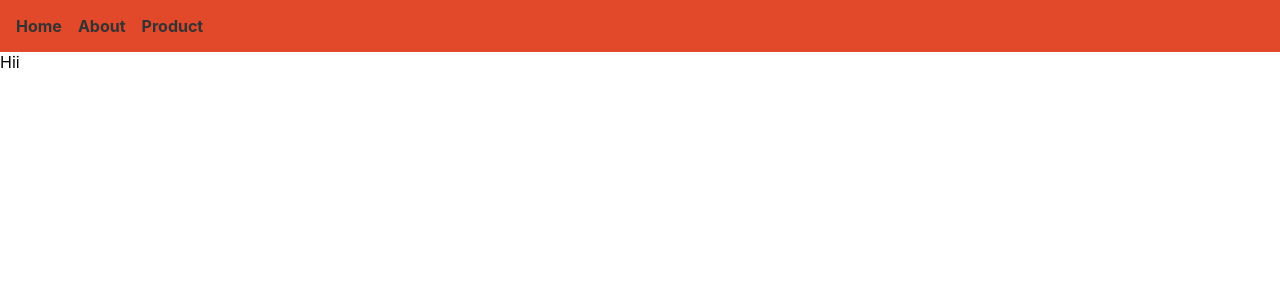
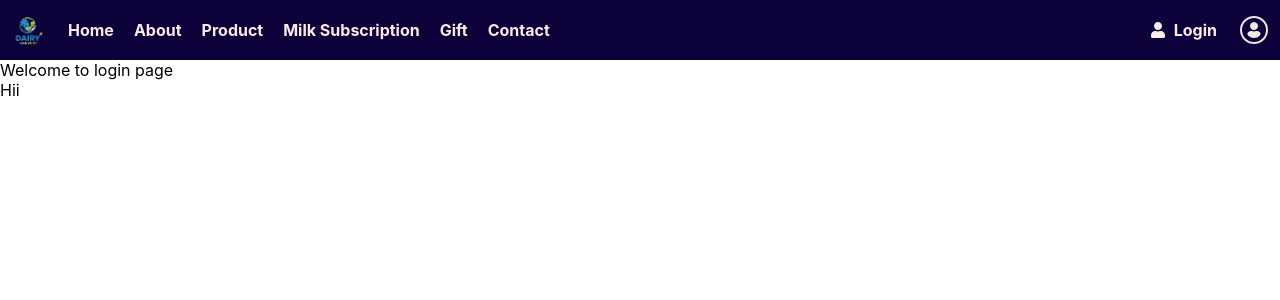
Before and after one commit to ujjawalkmr/shopping_web, a React (Create React App) app: page /login in a window 1280 px wide. Shown: the top 300 px of the page. Built offline with nearby package versions, Linux system fonts and the light colour scheme.

Commit message:
app web only
Signed-off-by: Ujjawal Kumar <ujjawalkmr9211@gmail.com>

```diff
--- a/package.json
+++ b/package.json
@@ -10,6 +10,7 @@
     "lorem-ipsum": "^2.0.8",
     "react": "^19.1.0",
     "react-dom": "^19.1.0",
+    "react-icons": "^5.5.0",
     "react-router-dom": "^7.10.1",
     "react-scripts": "5.0.1",
     "web-vitals": "^2.1.4"
--- a/src/App.js
+++ b/src/App.js
@@ -4,6 +4,12 @@ import Appbar from "./component/Appbar"
 const Home = lazy(() => import("./pages/Home"));
 const About = lazy(() => import("./pages/About"));
 const Product = lazy(() => import("./pages/Product"));
+const Contact=lazy(()=>import("./pages/Contact"));
+const Subscription=lazy(()=>import("./pages/Subscription"));
+const Gift=lazy(()=>import("./pages/Gift"));
+const Login=lazy(()=>import("./pages/Login"));
+const Profile=lazy(()=>import("./pages/Profile"));
+
 function App() {
 
   return (
@@ -16,6 +22,11 @@ function App() {
           <Route path="/" element={<Home />} />
           <Route path="/about" element={<About />} />
           <Route path="/product" element={<Product />} />
+           <Route path="/contact" element={<Contact />} />
+            <Route path="/subscription" element={<Subscription />} />
+             <Route path="/gift" element={<Gift />} />
+             <Route path="/login" element={<Login/>}/>
+             <Route path="profile" element={<Profile/>}/>
         </Routes>
       </Suspense>
       Hii</div>
--- a/src/component/Appbar.js
+++ b/src/component/Appbar.js
@@ -1,15 +1,33 @@
 import React from "react";
 import { Link } from "react-router-dom";
+import { FaUser } from "react-icons/fa";
+import WebLogo from "../assets/images/web_logo.png"
 import "../css_file/Appbar.css";
 
 function Appbar() {
     return (
         <nav>
             <ul className="appbar">
+               <img src={WebLogo} alt="profile" className="logo" />
 
                 <li><Link to="/">Home</Link></li>
                 <li><Link to="/about">About</Link></li>
                 <li><Link to="/product">Product</Link></li>
+                <li><Link to="/product">Milk Subscription</Link></li>
+                <li><Link to="/product">Gift</Link></li>
+                <li><Link to="/product">Contact</Link></li>
+
+                 <div className="right-menu">
+                   <li className="login">
+                     <Link to="/login">
+                       <FaUser className="login-icon" />
+                        Login
+                     </Link>
+                   </li>
+                   <li><Link to="/profile">
+                    <FaUser className="profile-pic" /> </Link></li>
+
+                 </div>
 
             </ul>
         </nav>
--- a/src/css_file/Appbar.css
+++ b/src/css_file/Appbar.css
@@ -1,19 +1,50 @@
 /* Navbar.css */
 .appbar {
-    background-color: rgb(226, 73, 43);
+    background-color: rgb(13, 1, 57);
+      align-items: center;
+
     list-style: none;
     /* remove bullets */
     margin: 0;
-    padding: 1rem;
+     padding-left: 8px;
+     padding-right:12px ;
     display: flex;
     /* flexbox makes items go in a row */
-    gap: 1rem;
+    gap: 20px;
+    /* min-width: 700px; */
 }
 
 
 
 .appbar li a {
     text-decoration: none;
-    color: #333;
+    color: #fcebeb;
     font-weight: bold;
 }
+.right-menu {
+  margin-left: auto;
+  display: flex;
+  gap: 15px;
+    align-items: center;
+
+}
+.login a {
+  display: flex;
+  align-items: center;
+  gap: 8px;   /* 👈 space between icon and text */
+}
+.profile-pic {
+margin-left: 8px;
+  padding: 4px;
+  color: #f5eaea;
+  border: 2px solid #f3e3e3;   /* border color */
+  border-radius: 50%;       /* makes it circle */
+  display: flex;
+  align-items: center;
+  justify-content: center;
+}
+.logo {
+  width: 40px;
+  height: 60px;
+  object-fit: cover;
+}
--- a/src/index.css
+++ b/src/index.css
@@ -5,6 +5,8 @@ body {
     sans-serif;
   -webkit-font-smoothing: antialiased;
   -moz-osx-font-smoothing: grayscale;
+  min-width: 700px;
+
 }
 
 code {
--- /dev/null
+++ b/src/pages/Contact.js
@@ -0,0 +1,7 @@
+import React from "react";
+
+function Contact() {
+    return <h1>Contact Us</h1>;
+}
+
+export default Contact;
--- /dev/null
+++ b/src/pages/Gift.js
@@ -0,0 +1,7 @@
+import React from "react";
+
+function Gift() {
+    return <h1>Gift Us</h1>;
+}
+
+export default Gift;
--- /dev/null
+++ b/src/pages/Login.js
@@ -0,0 +1,9 @@
+import React  from "react";
+
+function Login(){
+    return(
+        <div>Welcome to login page</div>
+    )
+}
+
+export default Login;
--- /dev/null
+++ b/src/pages/Profile.js
@@ -0,0 +1,10 @@
+import React from "react";
+
+function Profile(){
+    return(
+        <div>
+            My profile page
+        </div>
+    );
+}
+export default Profile;
--- /dev/null
+++ b/src/pages/Subscription.js
@@ -0,0 +1,7 @@
+import React from "react";
+
+function Subscription() {
+    return <h1>Milk subscription Us</h1>;
+}
+
+export default Subscription;
```
Also changed, not shown: src/assets/images/web_logo.png (added), 1 other file (tests, documents, lock files or other folders).
